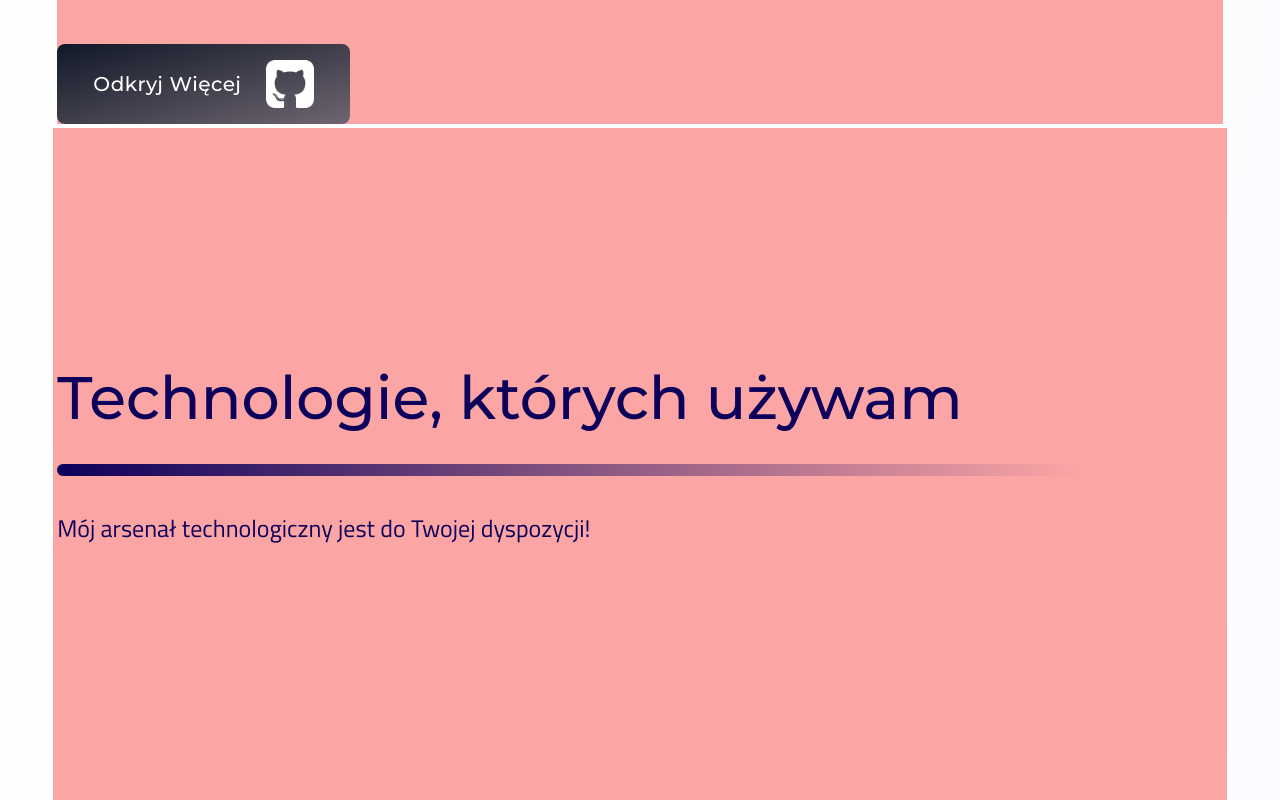
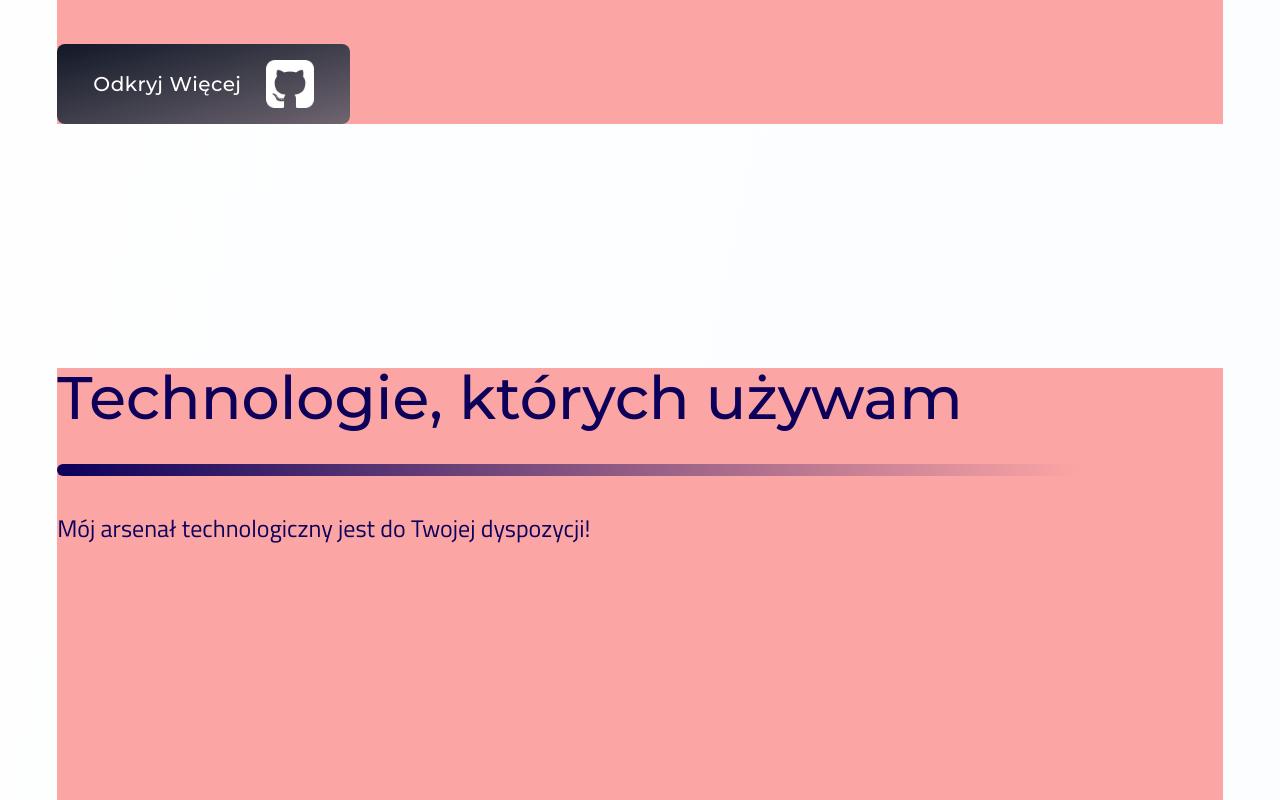
Before and after one commit to muslewski/muslewski.com, a React (Vite) app: page / in a window 1280 px wide. Shown: the part 2500-3300 px from the top of the page. Built offline with nearby package versions, Linux system fonts and the light colour scheme; what tailwindcss-animated would draw is missing.

Commit message:
Repair the background of tools

```diff
--- a/src/components/4SectionTools/Tools.jsx
+++ b/src/components/4SectionTools/Tools.jsx
@@ -22,8 +22,11 @@ import { forwardRef } from "react";
 
 const Tools = forwardRef(function Tools({ theme }, refTools) {
   return (
-    <Section id="technologie" className="pt-40 lg:pt-60 max-w-7xl bg-red-300">
-      <div ref={refTools} className=" self-start w-full flex flex-col">
+    <Section id="technologie" className="pt-40 lg:pt-60 max-w-7xl">
+      <div
+        ref={refTools}
+        className=" self-start w-full flex flex-col bg-red-300"
+      >
         <Subtitle>Technologie, których używam</Subtitle>
         <GradientLine />
 
```
